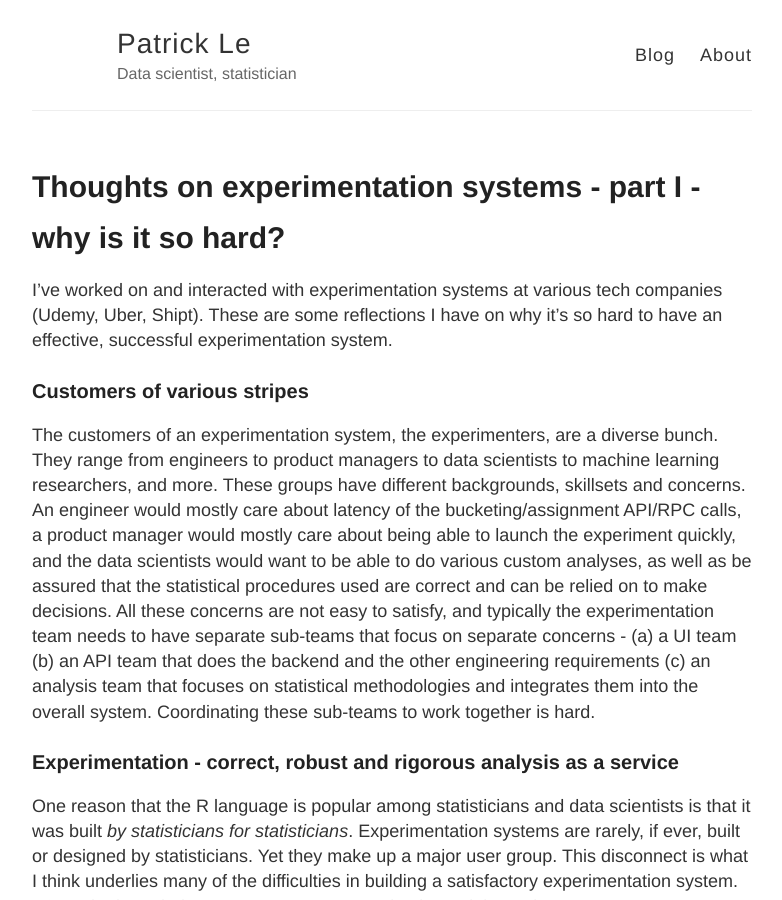
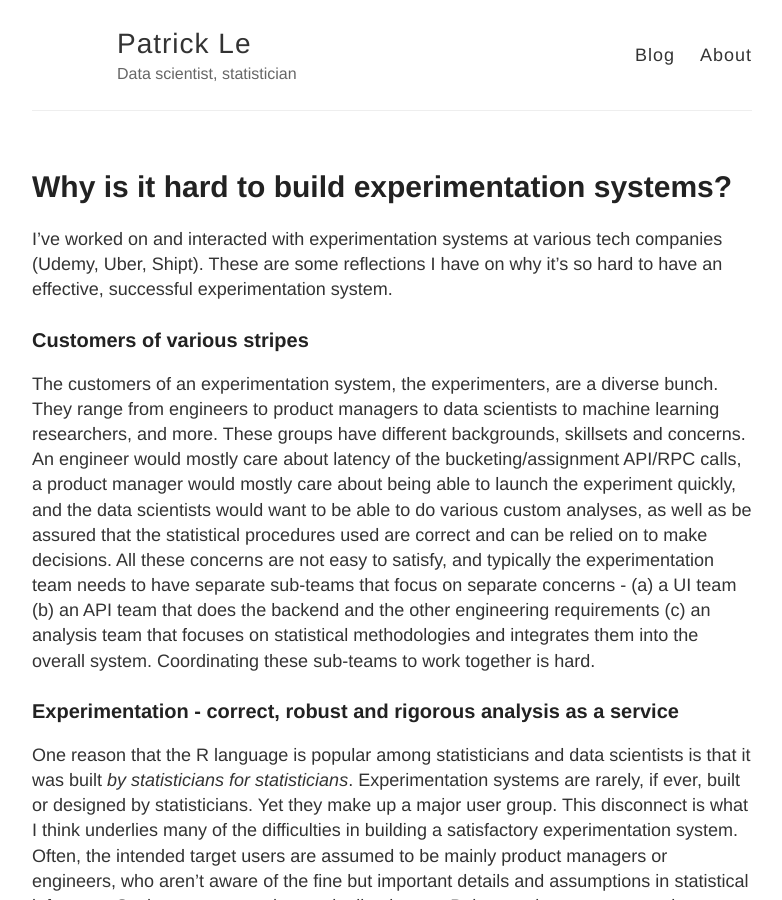
Before and after one commit to lechipatrick/lechipatrick.github.io, a Jekyll site: the page built from _posts/2022-12-06-why-is-it-hard-to-build-experimentation-systems.md, in a window 1280 px wide and 900 px high. Shown: the whole window, without its empty margins (248-1030 px from the left). Built offline with Jekyll 4.4.1, drawn with Linux system fonts in a browser that asks for light colours.

Commit message:
Update and rename 2022-12-06-thoughts-on-experimentation-systems-why-is-it-so-hard.md to 2022-12-06-why-is-it-hard-to-build-experimentation-systems.md

```diff
--- a/_posts/2022-12-06-thoughts-on-experimentation-systems-why-is-it-so-hard.md
+++ b/_posts/2022-12-06-why-is-it-hard-to-build-experimentation-systems.md
@@ -1,6 +1,6 @@
 ---
 layout: post
-title: Thoughts on experimentation systems - part I - why is it so hard?
+title: Why is it hard to build experimentation systems?
 ---
 I've worked on and interacted with experimentation systems at various tech companies (Udemy, Uber, Shipt). These are some reflections I have on why it's so hard to have an effective, successful experimentation system.
 
```
